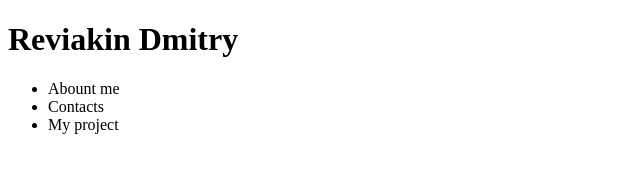
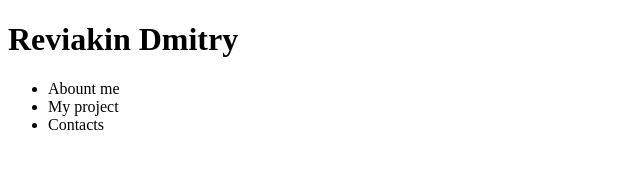
Before and after one commit to reviakin/personal-site, a React (Vite) app: page / in a window 1280 px wide. Shown: the top 188 px of the page, without its empty margins (0-640 px from the left). Built offline with nearby package versions, Linux system fonts and the light colour scheme.

Commit message:
change place for header

```diff
--- a/src/components/Header.js
+++ b/src/components/Header.js
@@ -7,8 +7,8 @@ export default function Header() {
                 <li>
                     Abount me
                 </li>
+                <li>My project</li>
                 <li>Contacts</li>
-                <li>My project</li>
             </ul>
         </div>
     )
```
